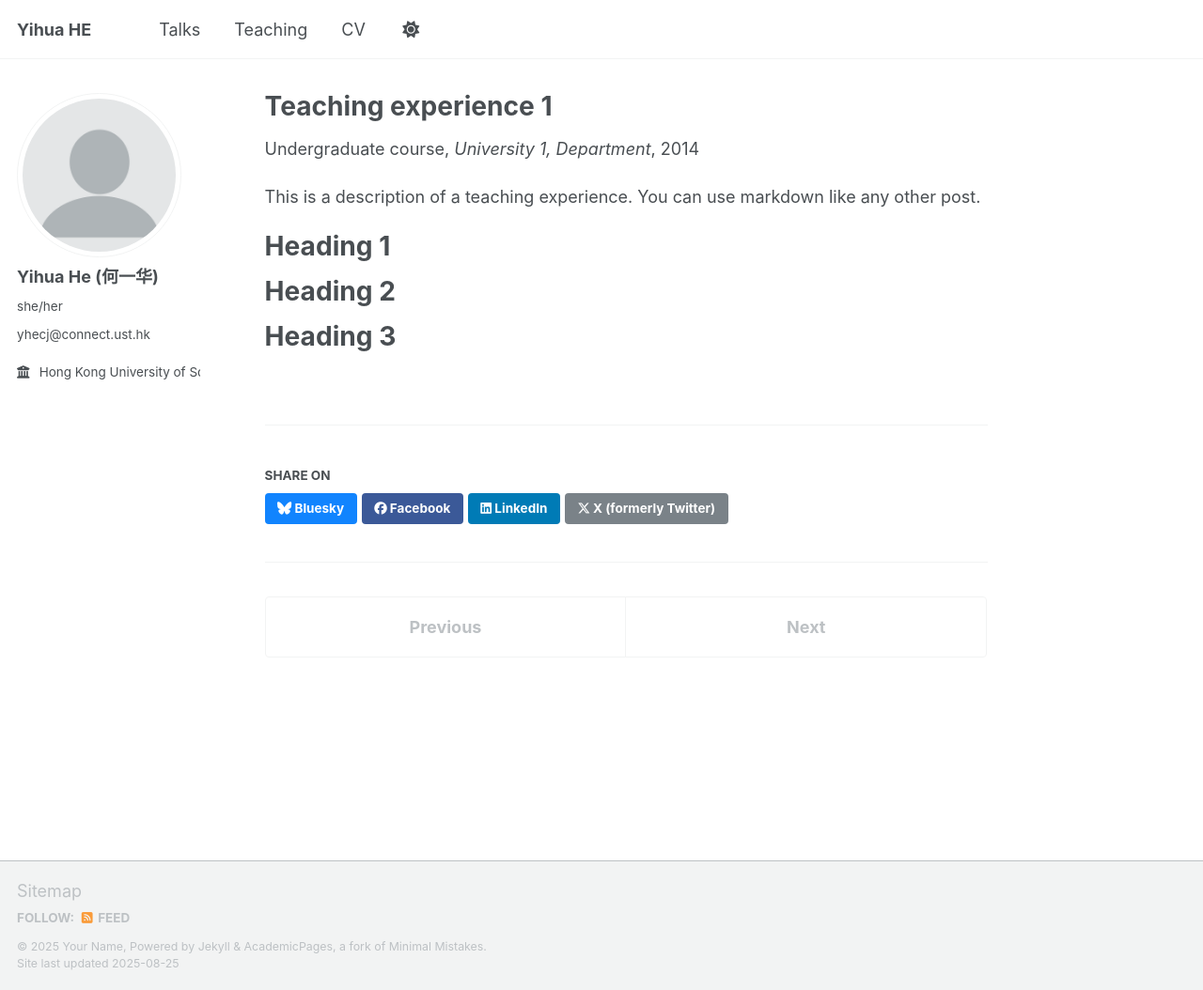
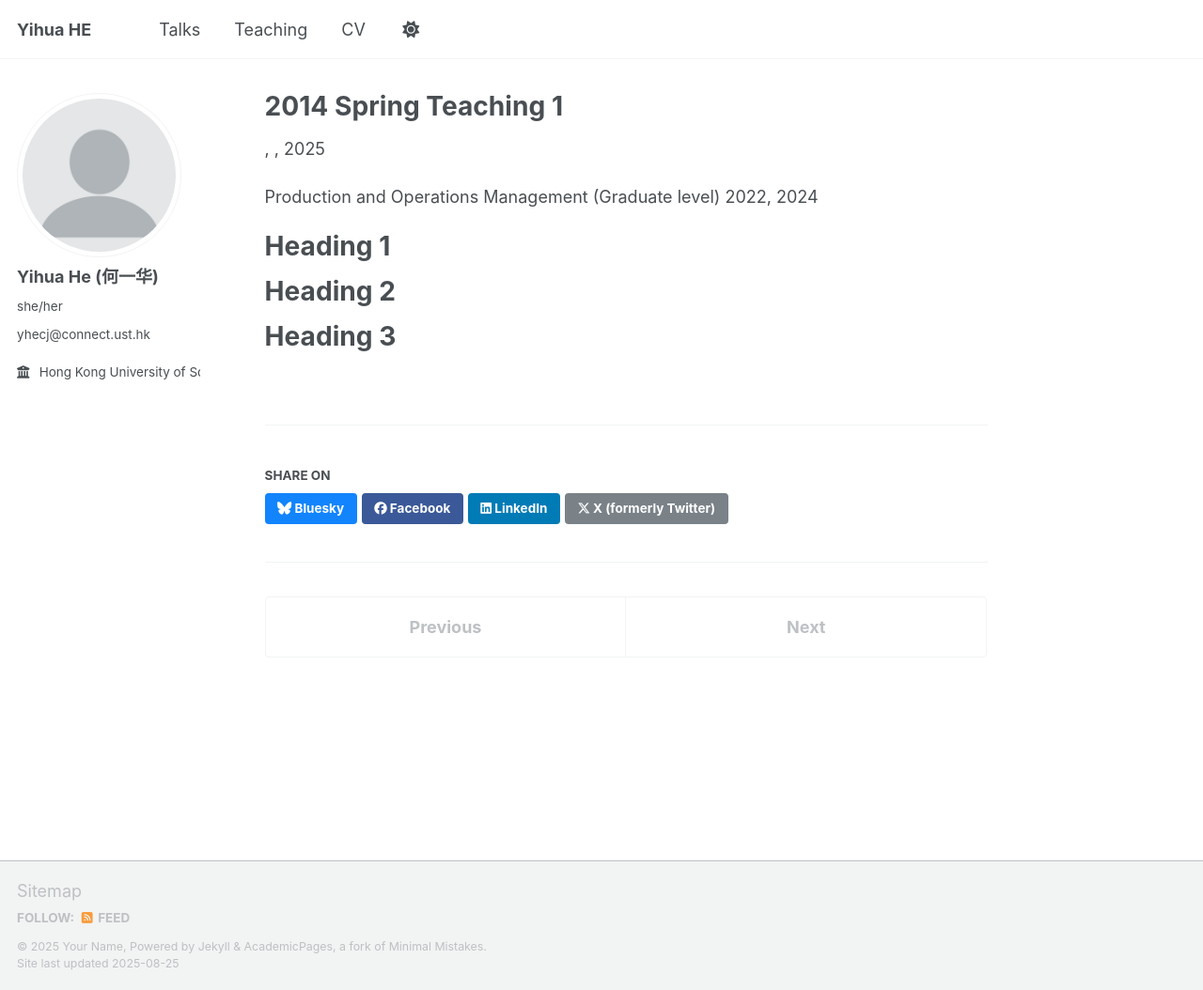
Before and after one commit to hyh50033/YihuaHE, a Jekyll site: the page built from _teaching/2014-spring-teaching-1.md, in a window 1280 px wide and 1054 px high. Shown: the whole window at 94% size. Built offline with Jekyll 4.4.1, drawn with Linux system fonts in a browser that asks for light colours; a script that is not in the unit is left out.

Commit message:
Update 2014-spring-teaching-1.md

```diff
--- a/_teaching/2014-spring-teaching-1.md
+++ b/_teaching/2014-spring-teaching-1.md
@@ -1,14 +1,14 @@
 ---
-title: "Teaching experience 1"
+#title: "Teaching experience 1"
 collection: teaching
-type: "Undergraduate course"
-permalink: /teaching/2014-spring-teaching-1
-venue: "University 1, Department"
-date: 2014-01-01
-location: "City, Country"
+#type: "Postgraduate course"
+#permalink: /teaching/2014-spring-teaching-1
+#venue: "University 1, Department"
+#date: 2014-01-01
+#location: "City, Country"
 ---
 
-This is a description of a teaching experience. You can use markdown like any other post.
+Production and Operations Management (Graduate level)                            	2022, 2024
 
 Heading 1
 ======
```
